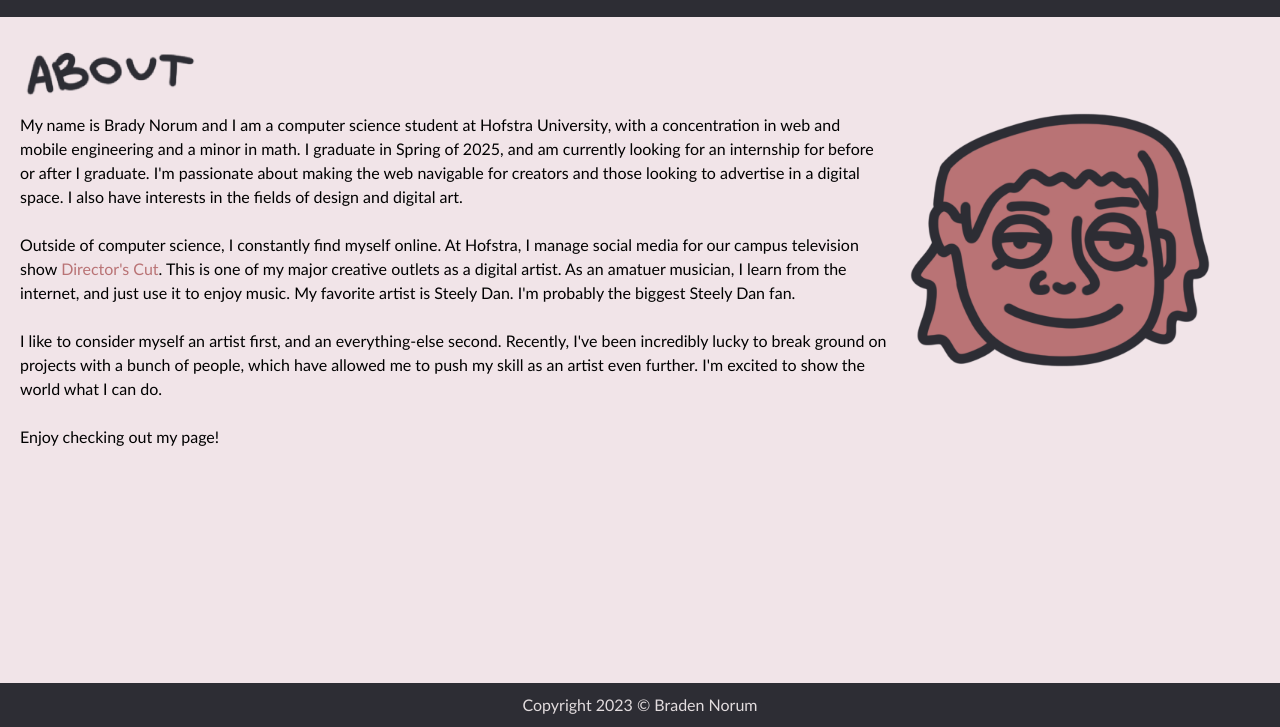
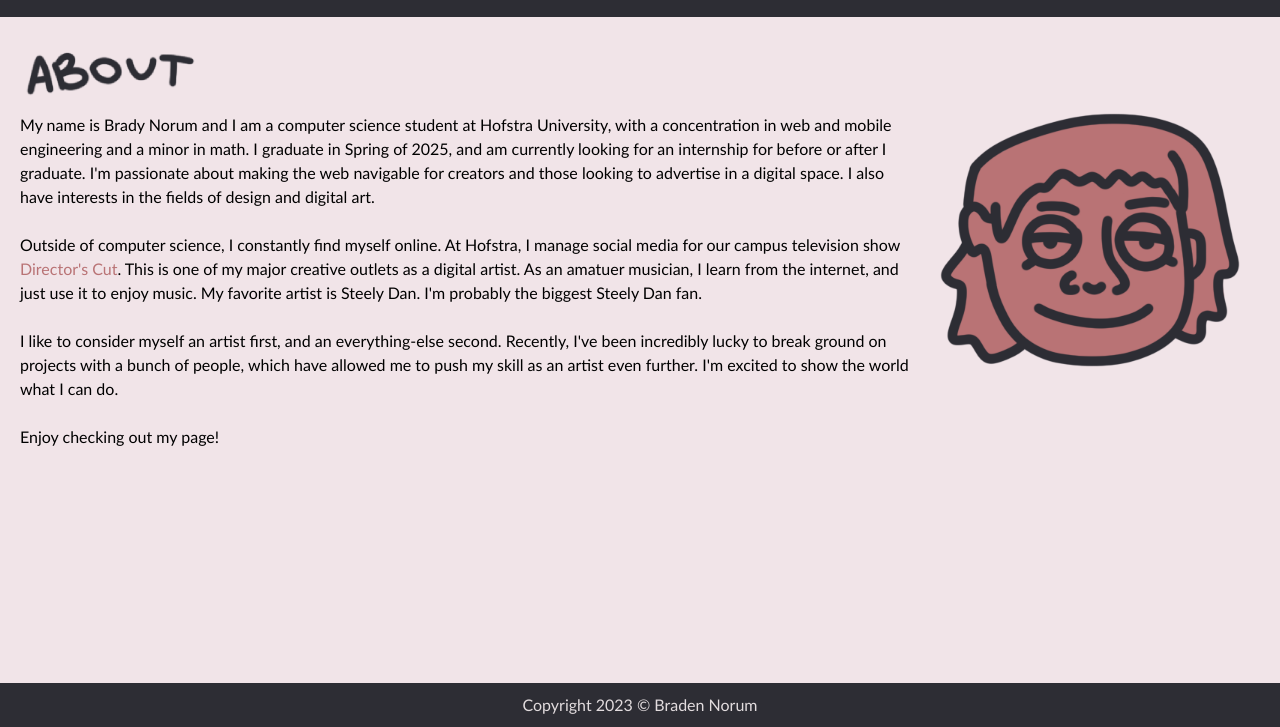
Before and after one commit to bnorum/bnorum.github.io, a plain HTML site: page index.html in a window 1280 px wide. Shown: the part 73-800 px from the top of the page. Drawn offline with Linux system fonts and the light colour scheme.

Commit message:
style+index update
removed remnants of grid formatting

```diff
--- a/index.html
+++ b/index.html
@@ -22,8 +22,8 @@
     <main>
       <section id="about">
         <img id="titleabout" src="images/titleabout.png" alt="ttlabt">
-        <div class="grid-container">
-	      <div>
+        <div class="about-text">
+          <img id="profile-image" src="images/profile.png" class="hvr-rotate" alt="Profile Image" width="300px">
           <p>
             	My name is Brady Norum and I am a computer science student at Hofstra University,
             	with a concentration in web and mobile engineering and a minor in math.
@@ -46,8 +46,7 @@
             <br><br>
               Enjoy checking out my page!
           </p>
-        </div>
-        <img id="profile-image" src="images/profile.png" class="hvr-rotate" alt="Profile Image" width="300px">
+
         </div class="grid-container">
       </section>
     </main>
--- a/style.css
+++ b/style.css
@@ -14,14 +14,15 @@ body {
   opacity: 0;
   transition: opacity 0.1s ease-in-out;
   overflow-x: hidden;
+  /*grid used exclusively for sticky footer*/
   display: grid;
-  grid-template-columns: 1fr;
   grid-template-rows: auto 1fr auto;
   min-height: 100vh;
   grid-template-areas:
     "header"
     "main"
     "footer";
+  /*grid end (phew)*/
 }
 
 * {
@@ -38,10 +39,10 @@ header {
   align-items: center;
 }
 
-.grid-container {
-  display: grid;
-  grid-template-columns: 1fr 350px;
-  grid-gap: 20px;
+.about-text img {
+  float: right;
+  margin-right: 20px;
+  margin-left: 20px;
 }
 /*
 grid container used for about page with image
```
Lines whose indentation alone changed are shown as unchanged.
